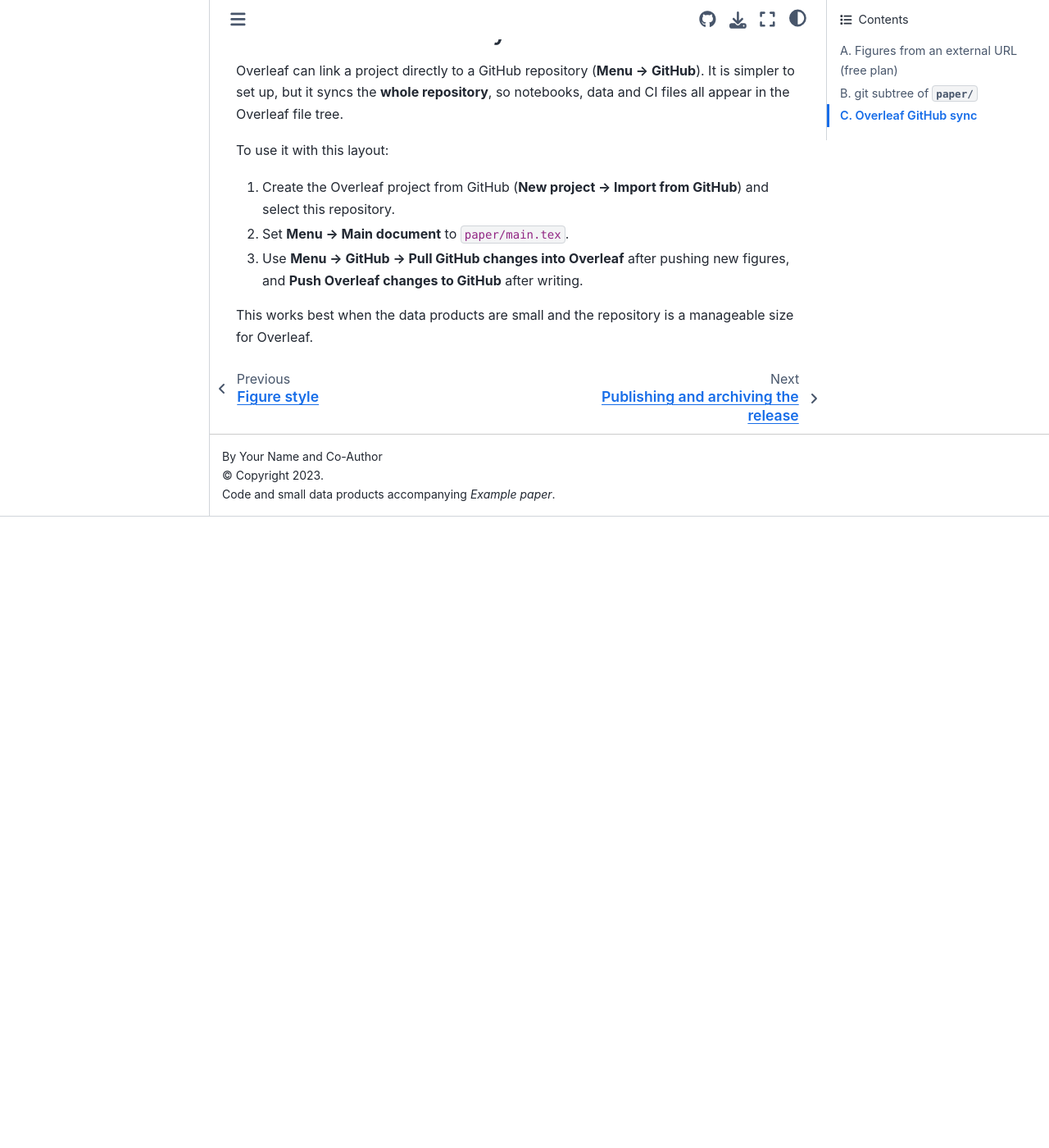
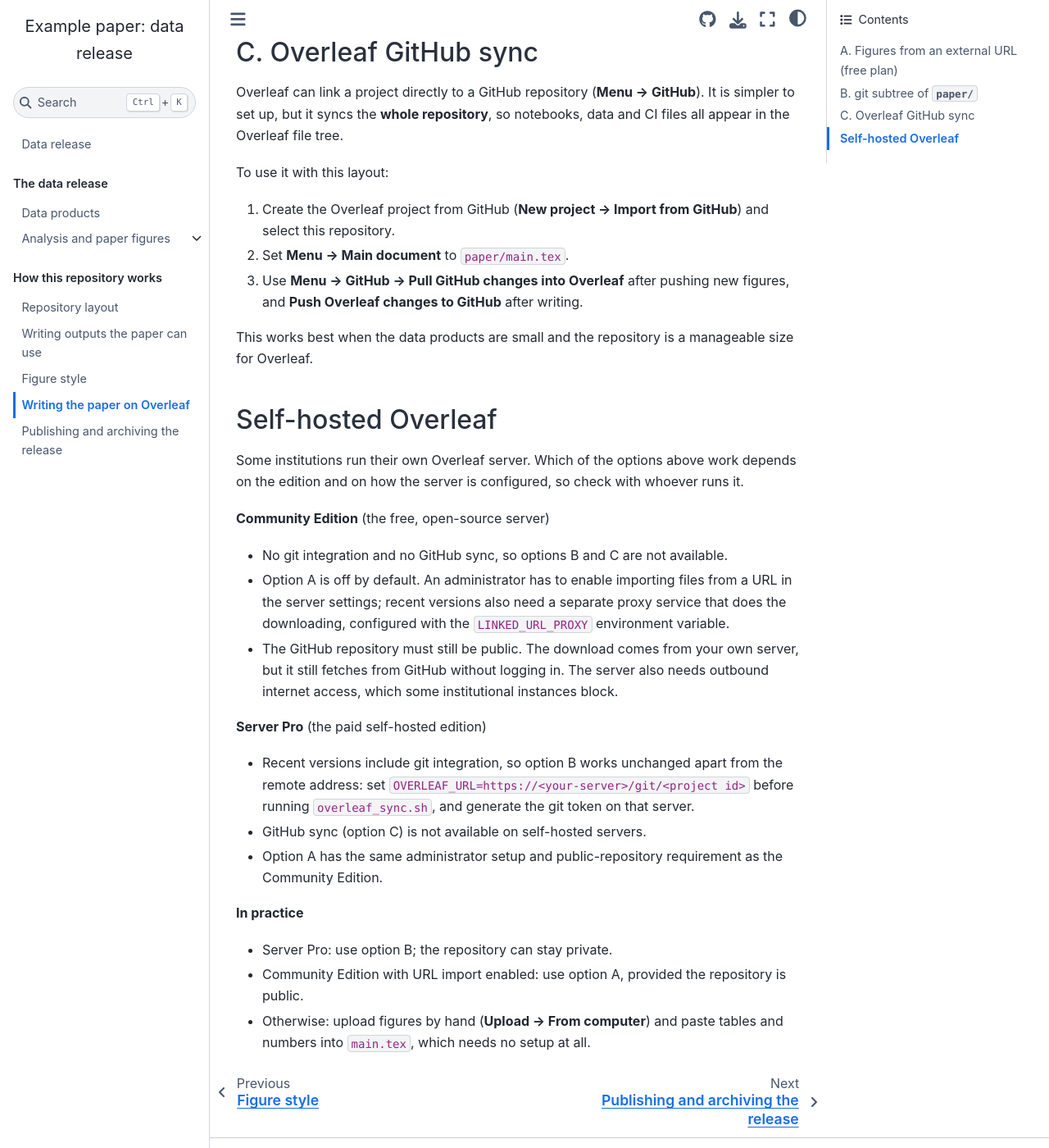
Before and after one commit to icg-gravwaves/paper-release-template, a Jupyter Book: the page built from guide/overleaf.md, in a window 1280 px wide and 1400 px high, scrolled down 2774 px. Shown: the whole window at 82% size. Built offline with Jupyter Book 1.0.4 settings and Sphinx 7.4.7 and the Sphinx Book theme 1.1.4, drawn with Linux system fonts in a browser that asks for light colours; pages that are not in the unit, such as notebooks, are missing from menus; before the commit the page ends 3404 px from its top, so only the background shows below that; some of the changed text lies outside the part shown.

Commit message:
Describe which Overleaf options work on a self-hosted server
Co-Authored-By: Claude Opus 5.5 <noreply@anthropic.com>

```diff
--- a/guide/overleaf.md
+++ b/guide/overleaf.md
@@ -12,6 +12,8 @@ group has, and whether the GitHub repository is public.
 | [A. Files from external URL](overleaf-url) | Free, but the **GitHub repository must be public** | Individual figures | Repository → Overleaf |
 | [B. git subtree](overleaf-subtree) | Git integration (paid or institutional) | Only `paper/` | Both ways |
 | [C. GitHub sync](overleaf-github) | GitHub sync (paid or institutional) | The whole repository | Both ways |
+
+Using your institution's own Overleaf server? See [](overleaf-self-hosted).
 
 (overleaf-url)=
 ## A. Figures from an external URL (free plan)
@@ -123,3 +125,41 @@ To use it with this layout:
 
 This works best when the data products are small and the repository is a
 manageable size for Overleaf.
+
+(overleaf-self-hosted)=
+## Self-hosted Overleaf
+
+Some institutions run their own Overleaf server. Which of the options above
+work depends on the edition and on how the server is configured, so check
+with whoever runs it.
+
+**Community Edition** (the free, open-source server)
+
+- No git integration and no GitHub sync, so options B and C are not
+  available.
+- Option A is off by default. An administrator has to enable importing
+  files from a URL in the server settings; recent versions also need a
+  separate proxy service that does the downloading, configured with the
+  `LINKED_URL_PROXY` environment variable.
+- The GitHub repository must still be public. The download comes from your
+  own server, but it still fetches from GitHub without logging in. The
+  server also needs outbound internet access, which some institutional
+  instances block.
+
+**Server Pro** (the paid self-hosted edition)
+
+- Recent versions include git integration, so option B works unchanged
+  apart from the remote address: set
+  `OVERLEAF_URL=https://<your-server>/git/<project id>` before running
+  `overleaf_sync.sh`, and generate the git token on that server.
+- GitHub sync (option C) is not available on self-hosted servers.
+- Option A has the same administrator setup and public-repository
+  requirement as the Community Edition.
+
+**In practice**
+
+- Server Pro: use option B; the repository can stay private.
+- Community Edition with URL import enabled: use option A, provided the
+  repository is public.
+- Otherwise: upload figures by hand (**Upload → From computer**) and paste
+  tables and numbers into `main.tex`, which needs no setup at all.
```
